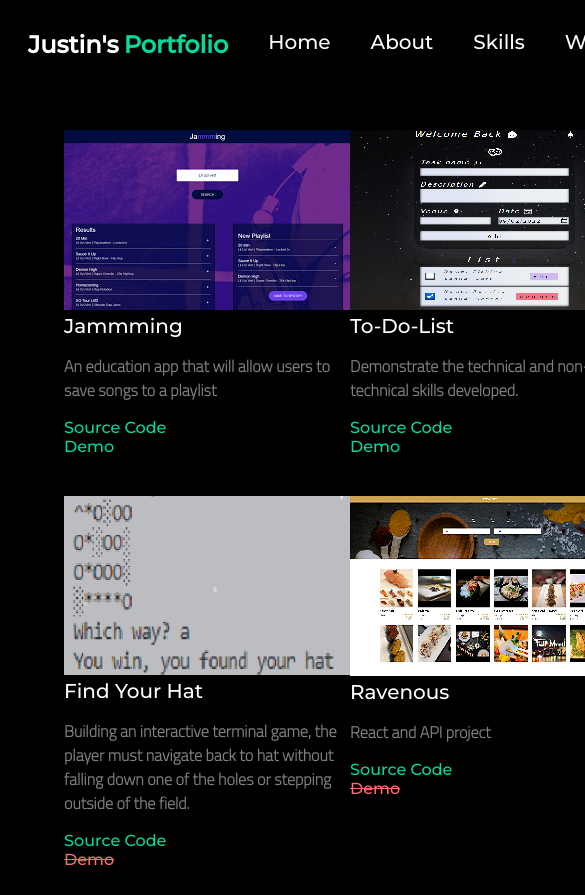
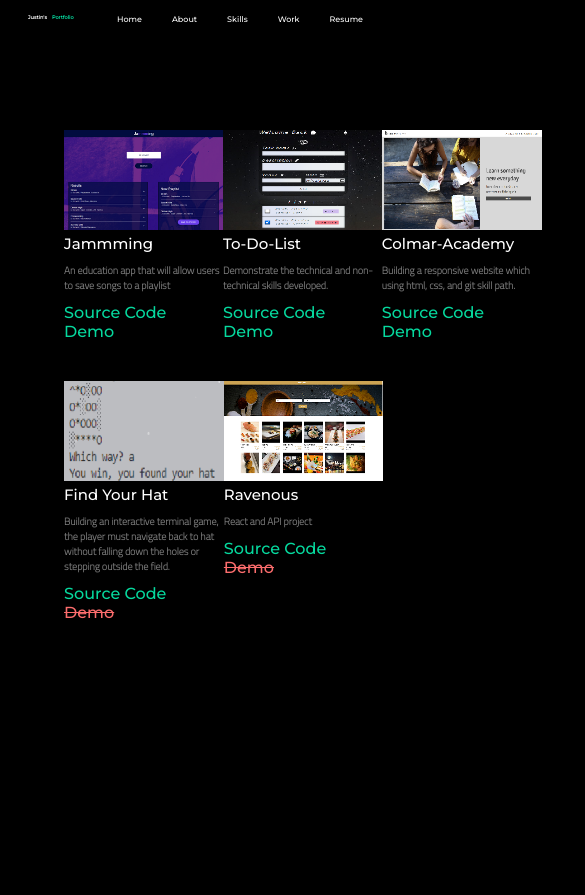
Before and after one commit to JustinPong/Portfolio, a React (Create React App) app: page /work in a window 390 px wide. Shown: the top 895 px of the page, 585 px wide, since content can reach past the window. After the commit the page ends 844 px from the top, so only its background shows below. Built offline with nearby package versions, Linux system fonts and the light colour scheme.

Commit message:
responsive design

```diff
--- a/src/components/About/About.css
+++ b/src/components/About/About.css
@@ -34,6 +34,30 @@
     -ms-animation: fadeIn linear 1s;
 }
 
-/* .about-page{
-    overflow: hidden;
-} */
+@media screen and (max-width: 1200px) {
+    .about-title{
+        font-size: 40px;
+    }
+
+    .about{
+        font-size: 20px;
+    }
+
+    .about-right{
+        height: 200px;
+    }
+}
+
+@media screen and (max-width: 800px){
+    .about-title{
+        font-size: 30px;
+    }
+
+    .about{
+        font-size: 15px;
+    }
+
+    .about-right{
+        height: 100px;
+    }
+}
--- a/src/components/Home/Home.css
+++ b/src/components/Home/Home.css
@@ -1,18 +1,25 @@
+.home-page{
+    display:flex;
+    flex-direction: column;
+    margin: auto 0;
+}
+
 
 .intro{
     color: white;
     font-size: 70px;
     /* margin: 250px 0 0 100px; */
     /* text-align: center; */
-    margin: 300px 150px;
+    /* margin: 300px 150px 0; */
     font-family: 'Montserrat', sans-serif;
 }
 
 .home{
     display:flex;
-    margin-top: 50px;
-    margin-right: 70px;
     justify-content: space-evenly;
+    align-items: center;
+    margin: 300px auto 0 auto;
+    /* margin: auto 0; */
 }
 
 .home-logo{
@@ -30,7 +37,6 @@
 
 .home-left{
     font-family: Arial, Helvetica, sans-serif;
-    font-size: 150px;
     animation: fadeIn linear 1s;
     -webkit-animation: fadeIn linear 1s;
     -moz-animation: fadeIn linear 1s;
@@ -42,3 +48,42 @@
     0% {opacity:0;}
     100% {opacity:1;}
   }
+
+@media screen and (max-width: 1570px) {
+    .intro{
+        font-size: 60px;
+    }
+    .home-logo{
+        height: 250px;
+    }
+}
+
+@media screen and (max-width: 1200px) {
+    .intro{
+        font-size: 50px;
+    }
+
+    .home-logo{
+        height:250px;
+    }
+}
+
+@media screen and (max-width: 960px) {
+    .intro{
+        font-size: 40px;
+    }
+
+    .home-logo{
+        height:200px;
+    }
+}
+
+@media screen and (max-width: 800px){
+    .intro{
+        font-size: 30px;
+    }
+
+    .home-logo{
+        height: 150px;
+    }
+}
--- a/src/components/Home/Home.js
+++ b/src/components/Home/Home.js
@@ -1,7 +1,6 @@
 import React from "react";
 import Nav from "../../components/Nav/Nav";
 import './Home.css';
-import Button from 'react-bootstrap/Button';
 import coding from './coding.png';
 
 function Home() {
--- a/src/components/Nav/Nav.css
+++ b/src/components/Nav/Nav.css
@@ -49,3 +49,45 @@
     color: white;
     margin: auto;
 }
+
+@media screen and (max-width: 800px) {
+    .title{
+        font-size: 20px;
+    }
+    .title2{
+        font-size: 20px;
+    }
+
+    .navbar-right{
+        font-size: 16px;
+    }
+}
+
+@media screen and (max-width: 700px) {
+    .title{
+        font-size: 10px;
+    }
+    .title2{
+        font-size: 10px;
+    }
+    .navbar-right{
+        font-size: 8px;
+        margin-top : 18px;
+    }
+}
+
+@media screen and (max-width: 600px) {
+    .title{
+        font-size: 5px;
+    }
+    .title2{
+        font-size: 5px;
+    }
+    .navbar-right{
+        font-size: 8px;
+        margin-top : 14px;
+    }
+    .link{
+        margin: 0px 15px;
+    }
+}
--- a/src/components/Skills/Skills.css
+++ b/src/components/Skills/Skills.css
@@ -50,3 +50,59 @@
     font-size: 30px;
     color: gray;
 }
+
+@media screen and (max-width: 1200px) {
+    .language-logo{
+        height: 125px;
+    }
+
+    .skills-title{
+        font-size: 40px;
+    }
+
+    .skills-article{
+        font-size: 25px;
+    }
+}
+
+@media screen and (max-width: 1000px) {
+    .language-logo{
+        height: 100px;
+    }
+
+    .skills-title{
+        font-size: 30px;
+    }
+
+    .skills-article{
+        font-size: 20px;
+    }
+}
+
+@media screen and (max-width: 800px) {
+    .language-logo{
+        height: 75px;
+    }
+
+    .skills-title{
+        font-size: 20px;
+    }
+
+    .skills-article{
+        font-size: 15px;
+    }
+}
+
+@media screen and (max-width: 600px) {
+    .language-logo{
+        height: 50px;
+    }
+
+    .skills-title{
+        font-size: 15px;
+    }
+
+    .skills-article{
+        font-size: 10px;
+    }
+}
--- a/src/components/Work/Work.css
+++ b/src/components/Work/Work.css
@@ -58,3 +58,39 @@ Card.Img{
 .not-work:hover {
     text-decoration: line-through;
 }
+
+@media screen and (max-width: 900px) {
+    .card{
+        width: 15rem;
+    }
+
+    .card-title{
+        font-size: 15px;
+    }
+
+    .card-text{
+        font-size: 10px;
+    }
+
+    .card-logo{
+        height: 150px;
+    }
+}
+
+@media screen and (max-width: 700px) {
+    .card{
+        width: 15rem;
+    }
+
+    .card-title{
+        font-size: 15px;
+    }
+
+    .card-text{
+        font-size: 10px;
+    }
+
+    .card-logo{
+        height: 100px;
+    }
+}
--- a/src/components/Work/Work.js
+++ b/src/components/Work/Work.js
@@ -14,10 +14,10 @@ function Work() {
         <div className="work-page">
             <Nav />
             <div className="work-page-top">
-                <Card style={{ width: '18rem' }}>
+                <Card className="card" style={{ width: '18rem' }}>
                     <Card.Img className="card-logo" variant="top" src={Jammming} />
                     <Card.Body>
-                        <Card.Title>Jammming</Card.Title>
+                        <Card.Title className="card-title">Jammming</Card.Title>
                         <Card.Text className='card-text'>
                             An education app that will allow users to save songs to a playlist
                         </Card.Text>
@@ -25,7 +25,7 @@ function Work() {
                         <a className="work-link" href="https://justinpong.github.io/Jammming/" variant="primary">Demo</a>
                     </Card.Body>
                 </Card>
-                <Card style={{ width: '18rem' }}>
+                <Card className="card" style={{ width: '18rem' }}>
                     <Card.Img className="card-logo" variant="top" src={todolist} />
                     <Card.Body>
                         <Card.Title>To-Do-List</Card.Title>
@@ -36,7 +36,7 @@ function Work() {
                         <a className="work-link" href="https://justinpong.github.io/react-todo-list/" variant="primary">Demo</a>
                     </Card.Body>
                 </Card>
-                <Card style={{ width: '18rem' }}>
+                <Card className="card" style={{ width: '18rem' }}>
                     <Card.Img className="card-logo" variant="top" src={ColmarAcademy} />
                     <Card.Body>
                         <Card.Title>Colmar-Academy</Card.Title>
@@ -49,18 +49,18 @@ function Work() {
                 </Card>
             </div>
             <div className="work-page-bottom">
-                <Card style={{ width: '18rem' }}>
+                <Card className="card" style={{ width: '18rem' }}>
                     <Card.Img className="card-logo" variant="top" src={FindYourHat} />
                     <Card.Body>
                         <Card.Title>Find Your Hat</Card.Title>
                         <Card.Text className='card-text'>
-                            Building an interactive terminal game, the player must navigate back to hat without falling down one of the holes or stepping outside of the field.
+                            Building an interactive terminal game, the player must navigate back to hat without falling down the holes or stepping outside the field.
                         </Card.Text>
                         <a className="work-link" href="https://github.com/JustinPong/find-your-hat" variant="primary">Source Code</a><br />
                         <a className="work-link not-work" href="#" variant="primary">Demo</a>
                     </Card.Body>
                 </Card>
-                <Card style={{ width: '18rem' }}>
+                <Card className="card" style={{ width: '18rem' }}>
                     <Card.Img className="card-logo" variant="top" src={Ravenous} />
                     <Card.Body>
                         <Card.Title className="card-title">Ravenous</Card.Title>
```
